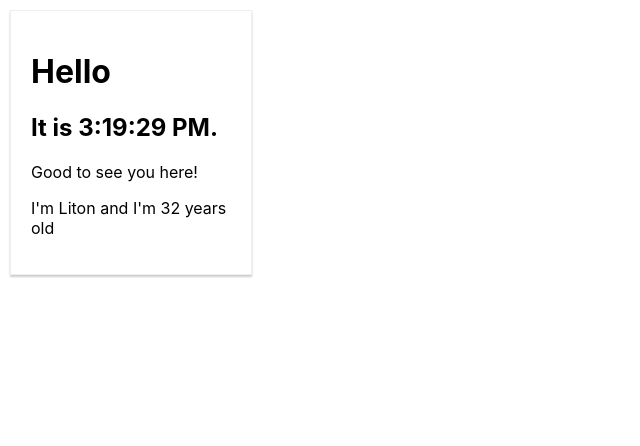
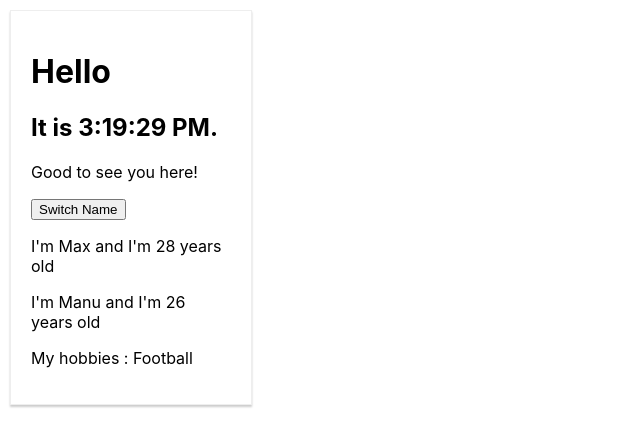
Before and after one commit to litoncsesust/my-app-one, a React (Create React App) app: page / in a window 1280 px wide. Shown: the top 446 px of the page, without its empty margins (0-640 px from the left). Built offline with nearby package versions, Linux system fonts and the light colour scheme.

Commit message:
introduce props & state in react app

```diff
--- a/src/App.js
+++ b/src/App.js
@@ -6,15 +6,35 @@
 import Person from './Person/Person';
 
 class App extends Component {
+  state = {
+    persons: [
+      { name: 'Max', age: 28 },
+      { name: 'Manu', age: 26 },
+      { name: 'Bale', age: 29 }
+    ]
+  }
+  switchNameHandler = () => {
+    //console.log('was clicked!');
+    //this.state.persons[0].name = "Maximilions";
+    this.setState({
+      persons: [
+        { name: 'Maximilian', age: 28 },
+        { name: 'Manu', age: 35 },
+        { name: 'Bale', age: 29 }
+      ]
+    })
+  }
+
   render() {
-
     return (
       <div className="person">
         <h1>Hello</h1>
         <h2>It is {new Date().toLocaleTimeString()}.</h2>
         <p>Good to see you here!</p>
-        <Person name="Liton" age="32" />
-      </div>
+        <button onClick={this.switchNameHandler}>Switch Name</button>
+        <Person name={this.state.persons[0].name} age={this.state.persons[0].age} />
+        <Person name={this.state.persons[1].name} age={this.state.persons[1].age} > My hobbies : Football </Person>
+      </div >
 
     );
 
--- a/src/Person/Person.js
+++ b/src/Person/Person.js
@@ -1,6 +1,11 @@
 import React from 'react';
 const person = (props) => {
-  return <p>I'm {props.name} and I'm  {props.age} years old</p>
+  return (
+    <div>
+      <p>I'm {props.name} and I'm  {props.age} years old</p>
+      <p>{props.children}</p>
+    </div>
+  )
 };
 
 
```
Also changed, not shown: 1 other file (tests, documents, lock files or other folders).
